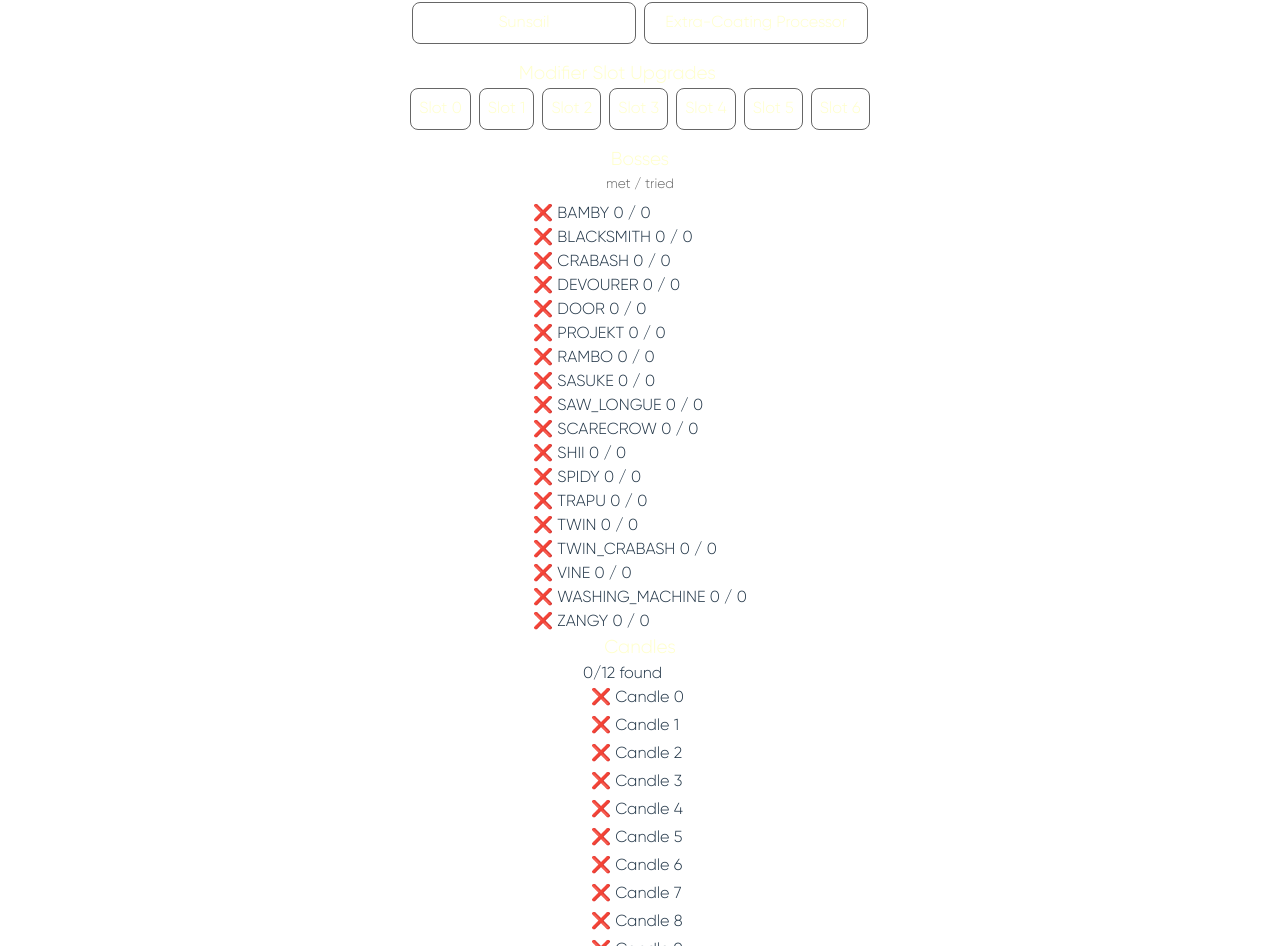
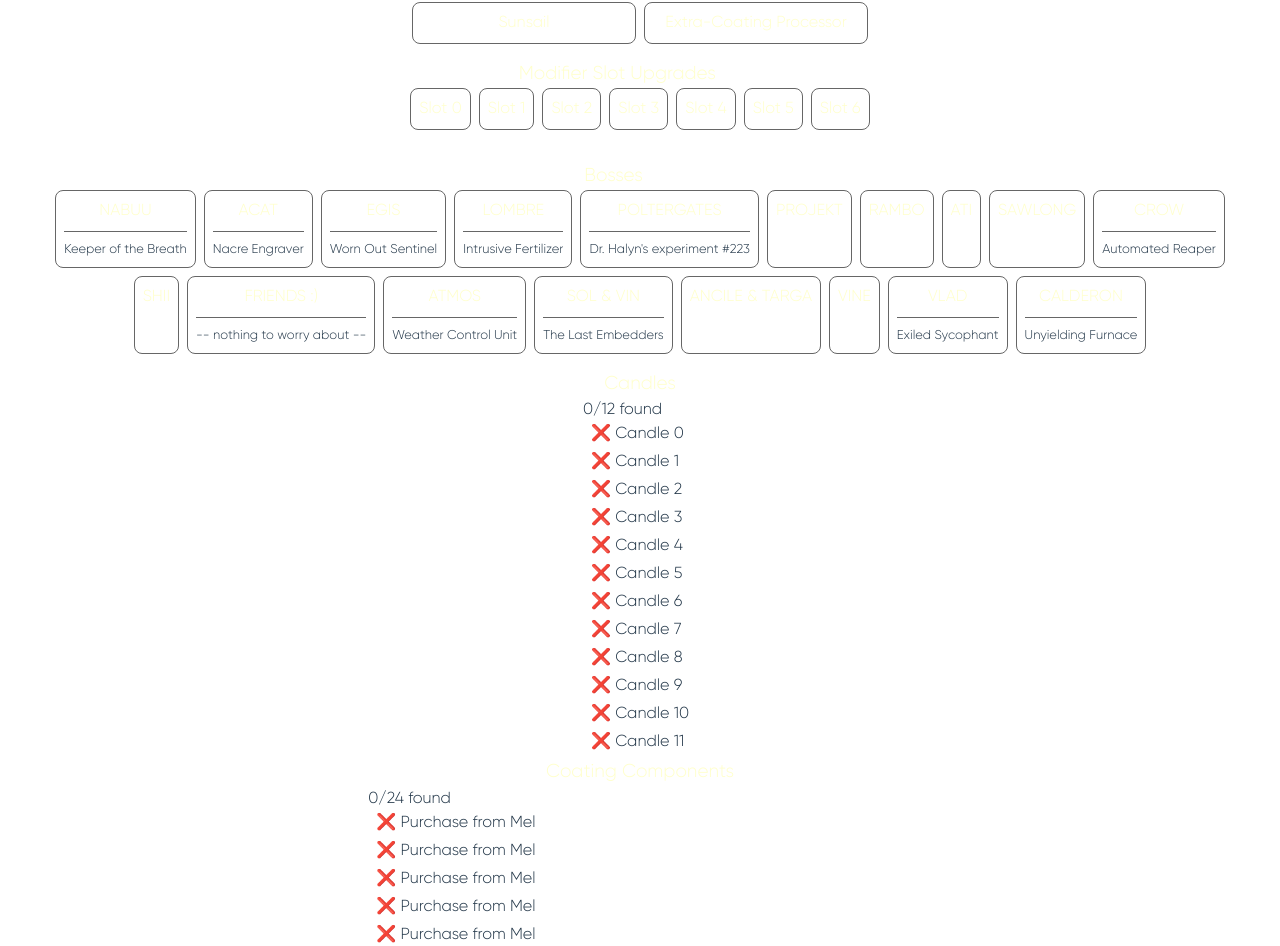
Before and after one commit to The-Black-Lodge/mio-save-analyzer, a React (Vite) app: page / in a window 1280 px wide. Shown: the part 786-1732 px from the top of the page. Built offline with nearby package versions, Linux system fonts and the light colour scheme; the HTML template or start-up script is replaced by a standard one.

Commit message:
update liquid/solid nacre

```diff
--- a/src/components/Bosses.jsx
+++ b/src/components/Bosses.jsx
@@ -1,27 +1,70 @@
 import useSaveProvider from "../hooks/useSaveProvider"
+
+const BossCard = ({ label, description, acquired }) => {
+  return (
+    <div
+      style={{
+        border: acquired ? "1px solid #ffc" : "1px solid #666",
+        padding: "0.5rem",
+        borderRadius: "0.5rem",
+        textAlign: "center",
+      }}
+    >
+      <h4 style={{ textTransform: "uppercase" }}>{label}</h4>
+      {description && (
+        <>
+          <hr style={{ border: "none", borderBottom: "1px solid #666" }} />
+          <p style={{ fontSize: "0.8rem", textAlign: "center" }}>
+            {description}
+          </p>
+        </>
+      )}
+    </div>
+  )
+}
 
 const Bosses = () => {
   const { playerStats, collectibles } = useSaveProvider()
+  const bossesList = collectibles?.bosses ?? []
+  const bossDetails = collectibles?.boss ?? {}
+  const bossesDefeated = playerStats?.bossesDefeated ?? {}
+
+  const defeatedCount = bossesList.filter(
+    (id) => (bossesDefeated[id] ?? 0) > 0,
+  ).length
 
   return (
-    <>
-      <h3>Bosses</h3>
-      <p style={{ fontSize: "0.85em", color: "#666", margin: "0 0 0.5rem 0" }}>
-        met / tried
-      </p>
-      <ul>
-        {collectibles.bosses.map((boss) => {
-          const defeated = playerStats.bossesDefeated?.[boss] ?? 0
-          const met = playerStats.bossesMet?.[boss] ?? 0
-          const tried = playerStats.bossesTried?.[boss] ?? 0
+    <div style={{ padding: "1rem" }}>
+      <h3>
+        Bosses{" "}
+        <span style={{ color: "white" }}>
+          ({defeatedCount}/{bossesList.length})
+        </span>
+      </h3>
+      <div
+        style={{
+          display: "flex",
+          flexWrap: "wrap",
+          gap: "0.5rem",
+          justifyContent: "center",
+        }}
+      >
+        {bossesList.map((bossId) => {
+          const info = bossDetails[bossId] ?? {}
+          const name = info.name ?? bossId
+          const description = info.description ?? ""
+          const acquired = (bossesDefeated[bossId] ?? 0) > 0
           return (
-            <li key={boss}>
-              {defeated > 0 ? "✅" : "❌"} {boss} {met} / {tried}
-            </li>
+            <BossCard
+              key={bossId}
+              label={name}
+              description={description}
+              acquired={acquired}
+            />
           )
         })}
-      </ul>
-    </>
+      </div>
+    </div>
   )
 }
 
--- a/src/components/SaveProvider.jsx
+++ b/src/components/SaveProvider.jsx
@@ -101,9 +101,9 @@ const SaveProvider = ({ children }) => {
         gameData?.Saved_not_important?.last_save_time ?? 0,
       ),
       liquidNacresCount:
-        gameData?.Saved_not_important?.liquid_nacres_count ?? 0,
+        gameData?.Saved_entries?.RESOURCE?.PEARL_SHARDS?.count ?? 0,
       solidifyNacreCount:
-        gameData?.Saved_not_important?.solidify_nacre_count ?? 0,
+        gameData?.Saved_entries?.RESOURCE?.SOLID_DROPLETS?.count ?? 0,
       nacreLost: gameData?.Save?.nacre_in_hub_basin ?? 0,
       trinkets,
       equippedTrinkets,
--- a/src/data/collectibles.json
+++ b/src/data/collectibles.json
@@ -56,6 +56,32 @@
     "WASHING_MACHINE",
     "ZANGY"
   ],
+  "boss": {
+    "BAMBY": { "name": "Nabuu", "description": "Keeper of the Breath" },
+    "BLACKSMITH": { "name": "ACAT", "description": "Nacre Engraver" },
+    "CRABASH": { "name": "Egis", "description": "Worn Out Sentinel" },
+    "DEVOURER": { "name": "Lombre", "description": "Intrusive Fertilizer" },
+    "DOOR": {
+      "name": "Poltergates",
+      "description": "Dr. Halyn's experiment #223"
+    },
+    "PROJEKT": { "name": "PROJEKT", "description": "" },
+    "RAMBO": { "name": "RAMBO", "description": "" },
+    "SASUKE": { "name": "Ati", "description": "" },
+    "SAW_LONGUE": { "name": "Sawlong", "description": "" },
+    "SCARECROW": { "name": "Crow", "description": "Automated Reaper" },
+    "SHII": { "name": "Shii", "description": "" },
+    "SPIDY": {
+      "name": "Friends :)",
+      "description": "-- nothing to worry about --"
+    },
+    "TRAPU": { "name": "Atmos", "description": "Weather Control Unit" },
+    "TWIN": { "name": "Sol & Vin", "description": "The Last Embedders" },
+    "TWIN_CRABASH": { "name": "Ancile & Targa", "description": "" },
+    "VINE": { "name": "VINE", "description": "" },
+    "WASHING_MACHINE": { "name": "Vlad", "description": "Exiled Sycophant" },
+    "ZANGY": { "name": "Calderon", "description": "Unyielding Furnace" }
+  },
   "candles": {
     "0": { "description": "Candle 0", "url": "" },
     "1": { "description": "Candle 1", "url": "" },
```
